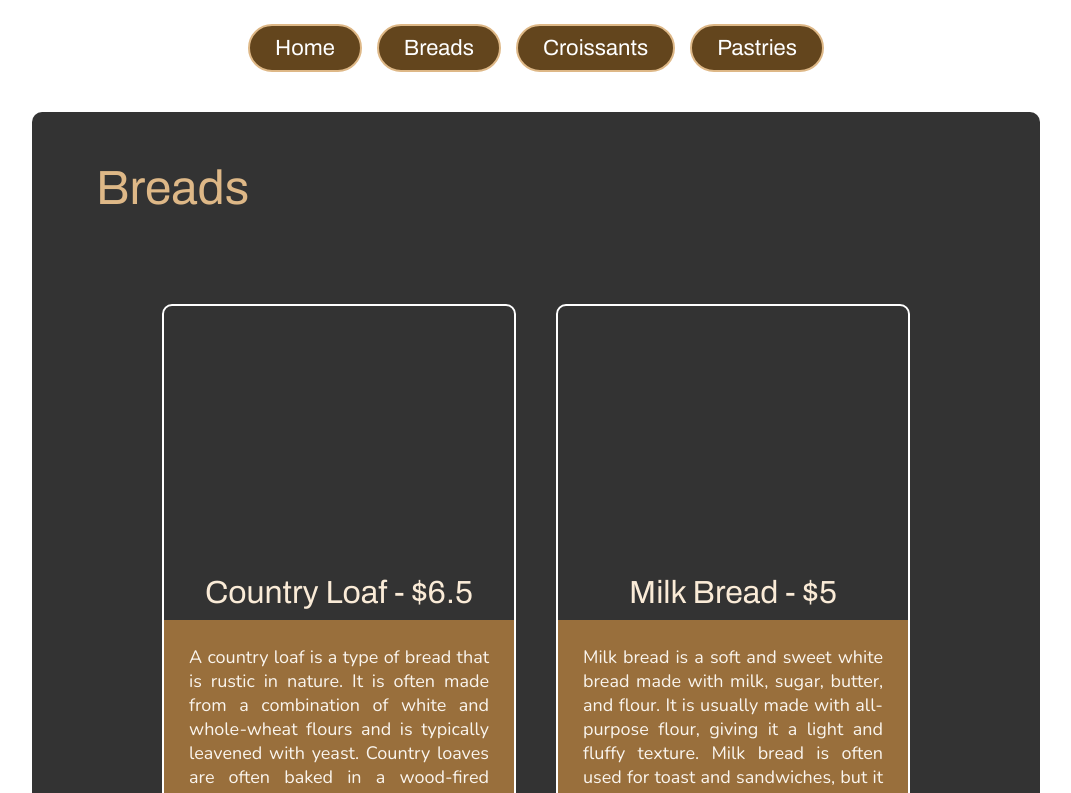
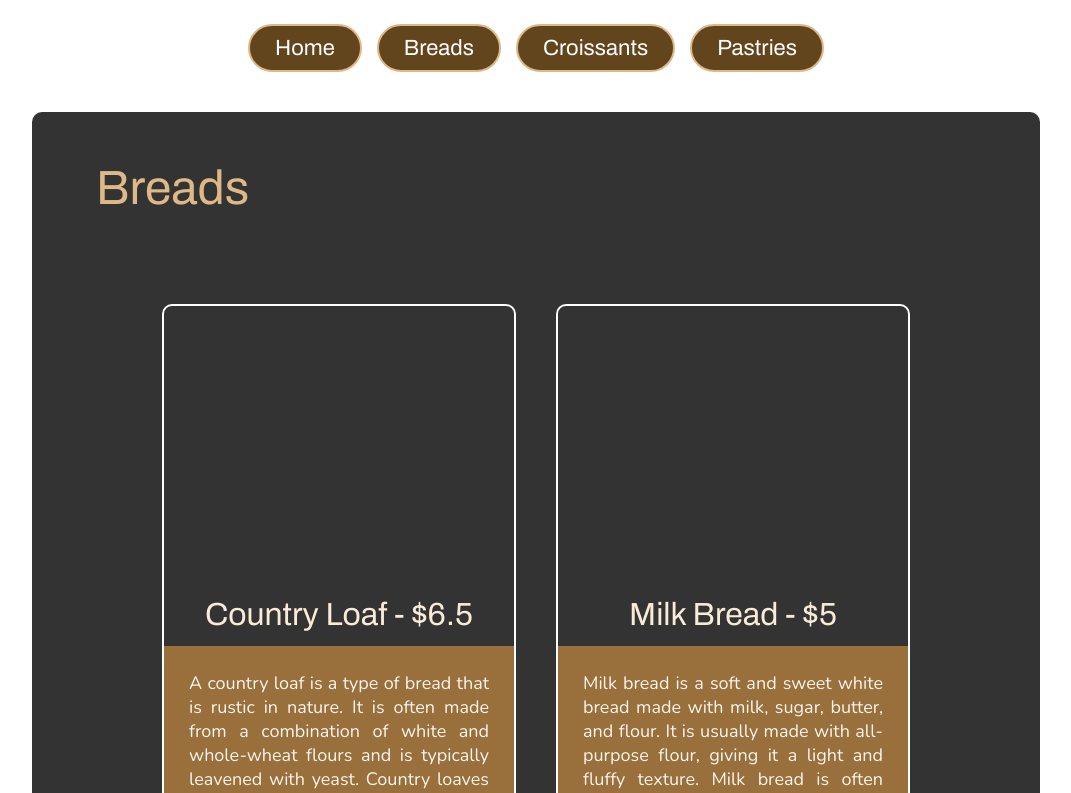
Before and after one commit to svats1/restaurant-website, a website built with webpack: page dist/index.html in a window 1280 px wide. Both pictures are taken after a click on the button "Breads". Shown: the top 793 px of the page, without its empty margins (104-1175 px from the left). Built offline with nearby package versions, Linux system fonts and the light colour scheme; files whose address does not match are found by name.

Commit message:
Fix item height overflow pt 2

```diff
--- a/src/style.css
+++ b/src/style.css
@@ -63,7 +63,7 @@ body {
 
 .item {
     flex-basis: 20vw;
-    min-height: 70vh;
+    min-height: 75vh;
     min-width: 350px;
     border: 2px solid white;
     border-radius: 10px;
```
Also changed, not shown: dist/main.js.
